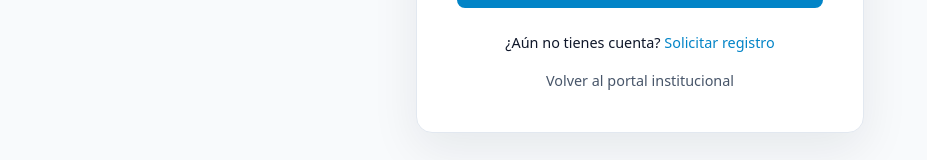
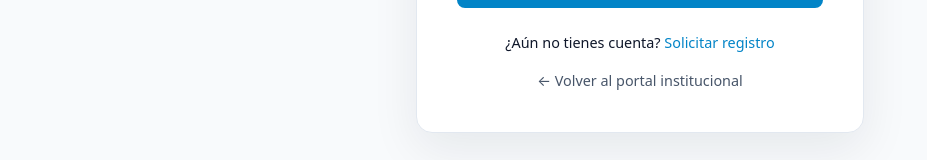
Before and after one commit to ChaeMendoza/fundacion-regalando-sonrisas-project, an Angular app: page /login in a window 1280 px wide. Shown: the part 624-784 px from the top of the page, without its empty margins (0-927 px from the left). Built offline with nearby package versions, Linux system fonts and the light colour scheme; no server answers.

Commit message:
feat: update navigation links to include arrow for better visibility

```diff
--- a/src/app/presentation/pages/auth/login.component.ts
+++ b/src/app/presentation/pages/auth/login.component.ts
@@ -61,7 +61,7 @@ import { getAuthErrorMessage } from './auth-error-message';
           ¿Aún no tienes cuenta?
           <a routerLink="/register">Solicitar registro</a>
         </p>
-        <a routerLink="/" class="auth-back">Volver al portal institucional</a>
+        <a routerLink="/" class="auth-back">← Volver al portal institucional</a>
       </section>
     </main>
   `,
--- a/src/app/presentation/pages/auth/pending-access.component.ts
+++ b/src/app/presentation/pages/auth/pending-access.component.ts
@@ -36,7 +36,7 @@ import { SessionStore } from '../../state/session.store';
         <button type="button" class="pending-button" [disabled]="loading()" (click)="signOut()">
           {{ loading() ? 'Cerrando sesión…' : 'Cerrar sesión' }}
         </button>
-        <a routerLink="/" class="pending-link">Volver al portal institucional</a>
+        <a routerLink="/" class="pending-link">← Volver al portal institucional</a>
       </section>
     </main>
   `,
--- a/src/app/presentation/pages/auth/register.component.ts
+++ b/src/app/presentation/pages/auth/register.component.ts
@@ -93,7 +93,7 @@ function containsNonWhitespace(control: AbstractControl): ValidationErrors | nul
           ¿Ya tienes cuenta?
           <a routerLink="/login">Inicia sesión</a>
         </p>
-        <a routerLink="/" class="auth-back">Volver al portal institucional</a>
+        <a routerLink="/" class="auth-back">← Volver al portal institucional</a>
       </section>
     </main>
   `,
```
